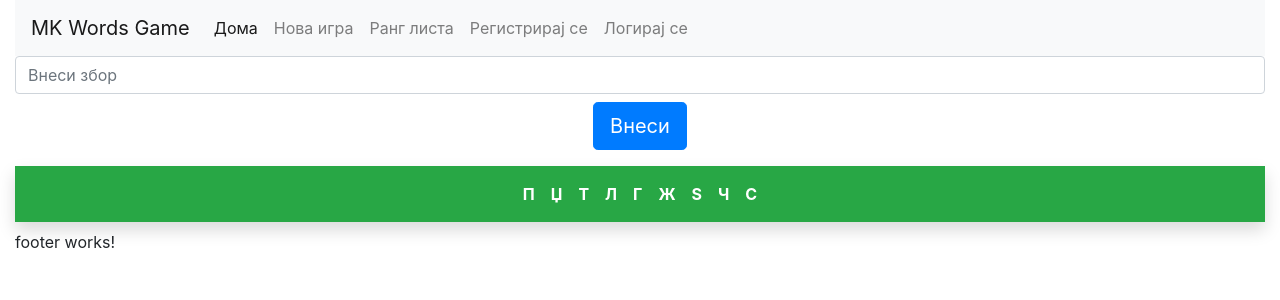
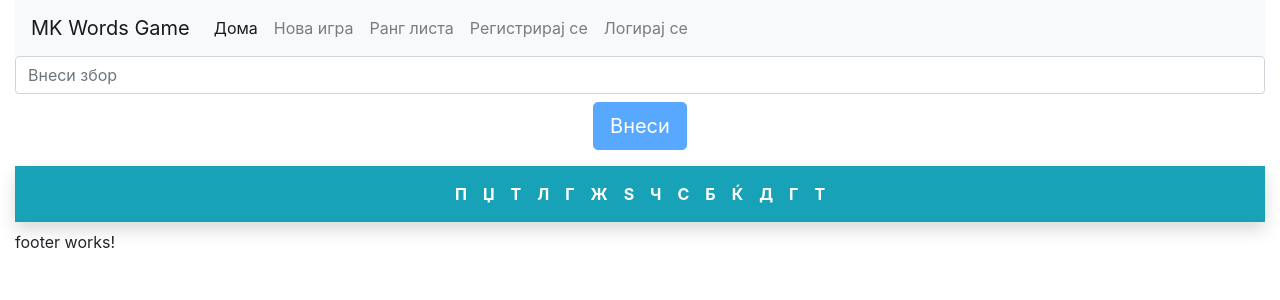
Before and after one commit to ivokostovski/mk_words_game, an Angular app in the folder mk-words-game/: page / in a window 1280 px wide. Shown: the top 300 px of the page. Built offline with nearby package versions, Linux system fonts and the light colour scheme.

Commit message:
reactive Forms and Validation working fine, dynamic classes added

```diff
--- a/mk-words-game/src/app/app.module.ts
+++ b/mk-words-game/src/app/app.module.ts
@@ -1,6 +1,6 @@
 import { BrowserModule } from '@angular/platform-browser';
 import { NgModule } from '@angular/core';
-import { FormsModule } from '@angular/forms';
+import { FormsModule, ReactiveFormsModule } from '@angular/forms';
 
 import { AppComponent } from './app.component';
 import { GameComponent } from './game/game.component';
@@ -22,7 +22,8 @@ import { GameGottenLettersComponent } from './game/game-gotten-letters/game-gott
   ],
   imports: [
     BrowserModule,
-    FormsModule
+    FormsModule,
+    ReactiveFormsModule
   ],
   providers: [],
   bootstrap: [AppComponent]
--- a/mk-words-game/src/app/game/game-gotten-letters/game-gotten-letters.component.html
+++ b/mk-words-game/src/app/game/game-gotten-letters/game-gotten-letters.component.html
@@ -1,2 +1,2 @@
-<div class="p-3 mb-2 bg-success text-white text-center shadow"><span class="mx-2 text-uppercase font-weight-bold"
+<div class="p-3 mb-2 bg-info text-white text-center shadow"><span class="mx-2 text-uppercase font-weight-bold"
     *ngFor="let letter of choosenListOfLetters">{{letter}}</span></div>
--- a/mk-words-game/src/app/game/game-gotten-letters/game-gotten-letters.component.ts
+++ b/mk-words-game/src/app/game/game-gotten-letters/game-gotten-letters.component.ts
@@ -9,7 +9,7 @@ export class GameGottenLettersComponent implements OnInit {
 
   // tslint:disable-next-line:max-line-length
   fullListOfLetters = ['А', 'Б', 'В', 'Г', 'Д', 'Ѓ', 'Е', 'Ж', 'З', 'Ѕ', 'И', 'Ј', 'К', 'Л',	'Љ', 'М', 'Н', 'Њ',	'О',	'П',	'Р',	'С',	'Т',	'Ќ',	'У',	'Ф',	'Х',	'Ц',	'Ч',	'Џ',	'Ш'];
-  maxNumberOfLetters = 9;
+  maxNumberOfLetters = 14;
   choosenListOfLetters = [];
 
   constructor() { }
--- a/mk-words-game/src/app/game/game-input/game-input.component.html
+++ b/mk-words-game/src/app/game/game-input/game-input.component.html
@@ -1,10 +1,13 @@
 <div class="row">
   <div class="col-12">
-    <form>
-      <div class="form-group text-center">
-        <input type="text" maxlength="9" class="form-control" placeholder="Внеси збор">
-        <button type="submit" class="btn btn-lg btn-primary mt-2">Внеси</button>
-      </div>
+    <form [formGroup]="rForm" (ngSubmit)="addWord(rForm.value)">
+        <div class="form-group text-center">
+          <input type="text" maxlength="9" class="form-control" placeholder="Внеси збор" formControlName="content">
+            <div class="alert alert-danger mt-1" role="alert" *ngIf="!rForm.controls['content'].valid && rForm.controls['content'].touched">
+              Зборот кој го внесуваш треба да биде напишан на кирилица, и да има помеѓу 2 и 9 букви!
+            </div>
+          <button type="submit" class="btn btn-lg btn-primary mt-2" [disabled]="!rForm.valid">Внеси</button>
+        </div>
     </form>
   </div>
 </div>
--- a/mk-words-game/src/app/game/game-input/game-input.component.ts
+++ b/mk-words-game/src/app/game/game-input/game-input.component.ts
@@ -1,15 +1,31 @@
-import { Component, OnInit } from '@angular/core';
+import { Component, EventEmitter, Output} from '@angular/core';
+import { FormBuilder, FormGroup, Validators } from '@angular/forms';
+import { Word } from '../../models/word.model';
 
 @Component({
   selector: 'app-game-input',
   templateUrl: './game-input.component.html',
   styleUrls: ['./game-input.component.css']
 })
-export class GameInputComponent implements OnInit {
 
-  constructor() { }
+export class GameInputComponent {
 
-  ngOnInit() {
-  }
+  @Output() notify: EventEmitter<any> = new EventEmitter<any>();
+  submitedWord: Word;
+  rForm: FormGroup;
+  isValid = true;
+
+  constructor(private fb: FormBuilder) {
+    this.rForm = fb.group({
+      'content': [null, Validators.compose([Validators.required, Validators.minLength(2)])]
+    });
+   }
+
+   addWord(content) {
+    this.submitedWord = new Word(content.content, this.isValid);
+    this.notify.emit(this.submitedWord);
+    this.rForm.reset();
+   }
+
 
 }
--- a/mk-words-game/src/app/game/game.component.html
+++ b/mk-words-game/src/app/game/game.component.html
@@ -1,2 +1,11 @@
-<app-game-input></app-game-input>
+<app-game-input (notify)="oNsumbitWordClicked($event)"></app-game-input>
 <app-game-gotten-letters></app-game-gotten-letters>
+<div class="row" *ngIf="latestWord">
+  <div class="col-12">
+    <ul *ngFor="let word of submitedWords" class="list-group">
+      <li class="list-group-item my-1" [ngClass]="wordClasses">{{word.content}}</li>
+    </ul>
+  </div>
+</div>
+
+<!-- (triedWordsToParent)="eventHandler($event)" -->
--- a/mk-words-game/src/app/game/game.component.ts
+++ b/mk-words-game/src/app/game/game.component.ts
@@ -1,15 +1,35 @@
-import { Component, OnInit } from '@angular/core';
+import { Component, Input } from '@angular/core';
+
+import { Word } from '../models/word.model';
 
 @Component({
   selector: 'app-game',
   templateUrl: './game.component.html',
   styleUrls: ['./game.component.css']
 })
-export class GameComponent implements OnInit {
 
-  constructor() { }
+export class GameComponent {
 
-  ngOnInit() {
+  submitedWords: Word[] = [];
+  latestWord: Word;
+  wordClasses = {
+    'bg-danger': true,
+    'bg-success': true
+  };
+
+  constructor() {}
+
+  oNsumbitWordClicked(newWord: Word) {
+    if (newWord.isValid === true) {
+      this.wordClasses["bg-success"] = true;
+      this.wordClasses["bg-danger"] = false;
+    } else {
+      this.wordClasses["bg-success"] = false;
+      this.wordClasses["bg-danger"] = true;
+    };
+
+    this.latestWord = newWord;
+    this.submitedWords.push(newWord);
   }
 
 }
--- /dev/null
+++ b/mk-words-game/src/app/models/word.model.ts
@@ -0,0 +1,9 @@
+export class Word {
+  content: string;
+  isValid: boolean;
+
+  constructor(content: string, isValid: boolean) {
+    this.content = content;
+    this.isValid = isValid;
+  }
+}
```
